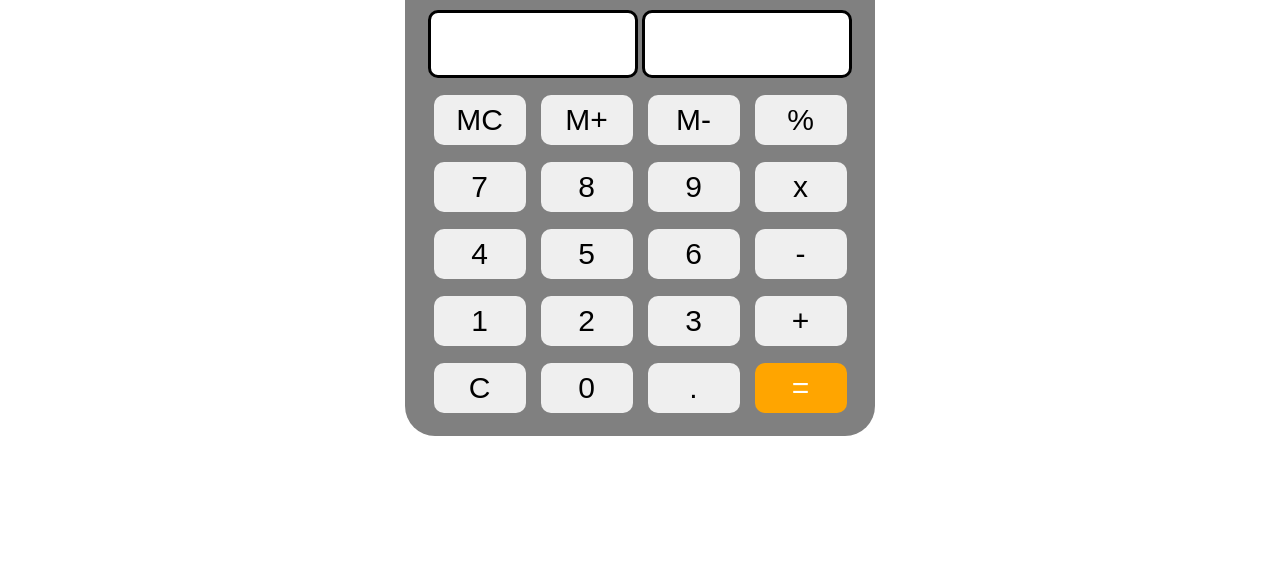
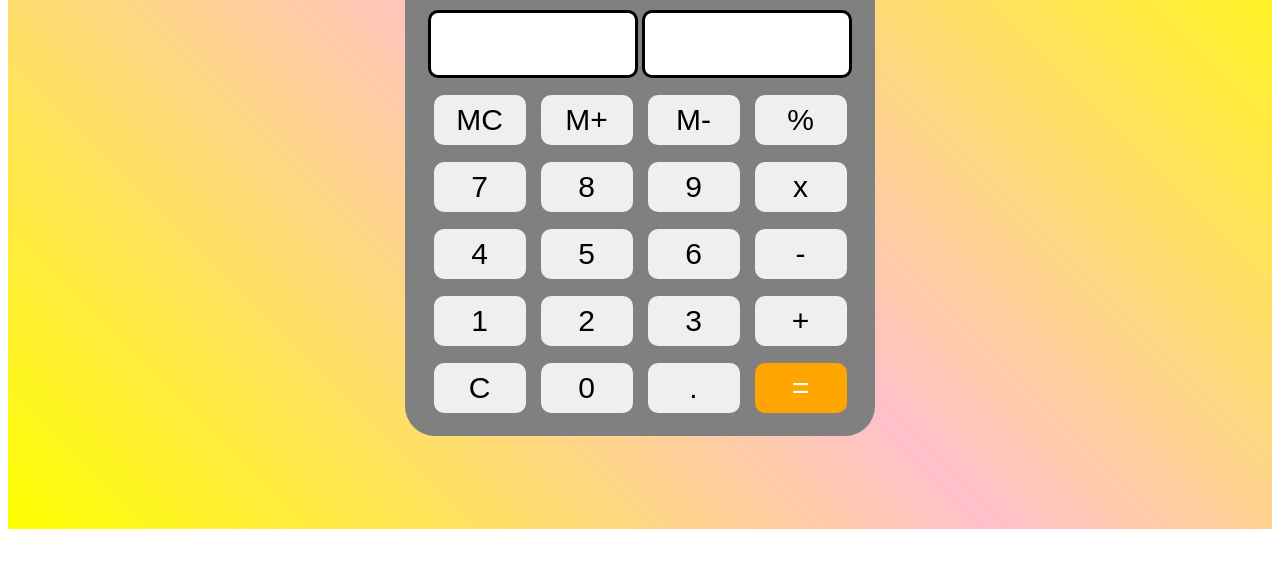
Before and after one commit to Sona2003/Calculator, a plain HTML site: page index.html in a window 1280 px wide. Shown: the part 222-800 px from the top of the page. Drawn offline with Linux system fonts and the light colour scheme.

Commit message:
Add files via upload

```diff
--- a/index.html
+++ b/index.html
@@ -10,6 +10,7 @@
 </head>
 
 <body>
+    <div id="bg">
         <div class="title ">
             <h3>Calculator</h3>
         </div>
@@ -58,11 +59,13 @@
                         <td><button onclick="clr()">C</button></td>
                         <td><button onclick="mul()">0</button></td>
                         <td><button onclick="mul()">.</button></td>
-                    <td><button onclick="mul()" style="background-color: orange; color: white; border: orange;">=</button></td>
+                        <td><button onclick="mul()"
+                                style="background-color: orange; color: white; border: orange;">=</button></td>
                     </tr>
 
 
                 </table>
+            </div>
         </div>
     </div>
 
--- a/style.css
+++ b/style.css
@@ -1,6 +1,11 @@
+
+    #bg {
+        background : linear-gradient(45deg, yellow, pink, yellow);
+        height: 710px;
+    }
+
     .container {
         text-align: center;
-
     }
 
     .title {
@@ -42,5 +47,5 @@ button {
         border-radius: 30px;
         border: gray;
         background: gray;
-    /* color: white; */
+        color: black;
     }
```
Lines whose indentation alone changed are shown as unchanged.
